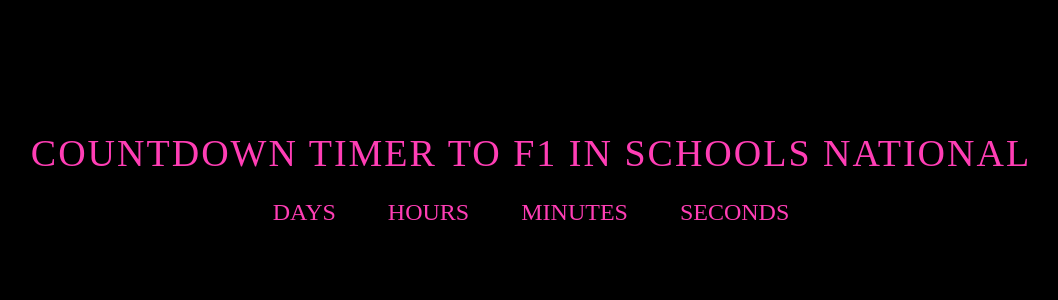
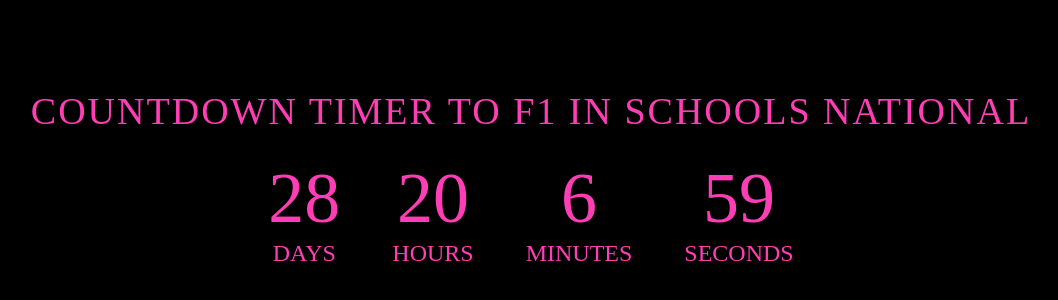
Before and after one commit to Luis-Miranda/TheBurstTechTeam, a plain HTML site: page Countdown Timer/index.html in a window 1280 px wide. Shown: the part 210-510 px from the top of the page, without its empty margins (109-1167 px from the left). Drawn offline with Linux system fonts and the light colour scheme.

Commit message:
Se creo la logica JS

```diff
--- a/Countdown Timer/index.html
+++ b/Countdown Timer/index.html
@@ -21,5 +21,6 @@
             </ul>
         </div>
     </div>
+    <script src="./main.js"></script>
 </body>
 </html>
--- /dev/null
+++ b/Countdown Timer/main.js
@@ -0,0 +1,41 @@
+(function (){
+    const second = 1000,
+        minute = second * 60,
+        hour = minute * 60,
+        day = hour * 24;
+
+    //Se creo la siguiente variable para no tenerlo que actualizar cada año
+    let today = new Date(),
+        dd = String(today.getDate()).padStart(2, "0"),
+        mm = String(today.getMonth() + 1).padStart(2, "0"),
+        yyyy = today.getFullYear(),
+        nextYear = yyyy + 1,
+        dayMonth = "08/04/", /* Aquí se pone la fecha, que se quiere llevar en el contador */
+        competition = dayMonth + yyyy;
+
+    today = mm + "/" + dd + "/" + yyyy;
+    if(today > competition){
+        competition = dayMonth + nextYear;
+    }
+    //Fin de la Variable
+
+    const countDown = new Date(competition).getTime(),
+        x = setInterval(function(){
+
+            const now = new Date().getTime(),
+                distance = countDown - now;
+
+            document.getElementById("days").innerText = Math.floor(distance / (day)),
+            document.getElementById("hours").innerText = Math.floor((distance % (day))/ (hour)),
+            document.getElementById("minutes").innerText = Math.floor((distance % (hour)) / (minute)),
+            document.getElementById("seconds").innerText = Math.floor((distance % (minute))/second);
+
+            if (distance < 0){
+                document.getElementById("headline").innerText = "Es hoy!!!"
+                document.getElementById("countdown").style.display = "none";
+                document.getElementById("content").style.display = "block";
+                clearInterval(x);
+            }
+            //segundos
+        },0)
+}());
```
